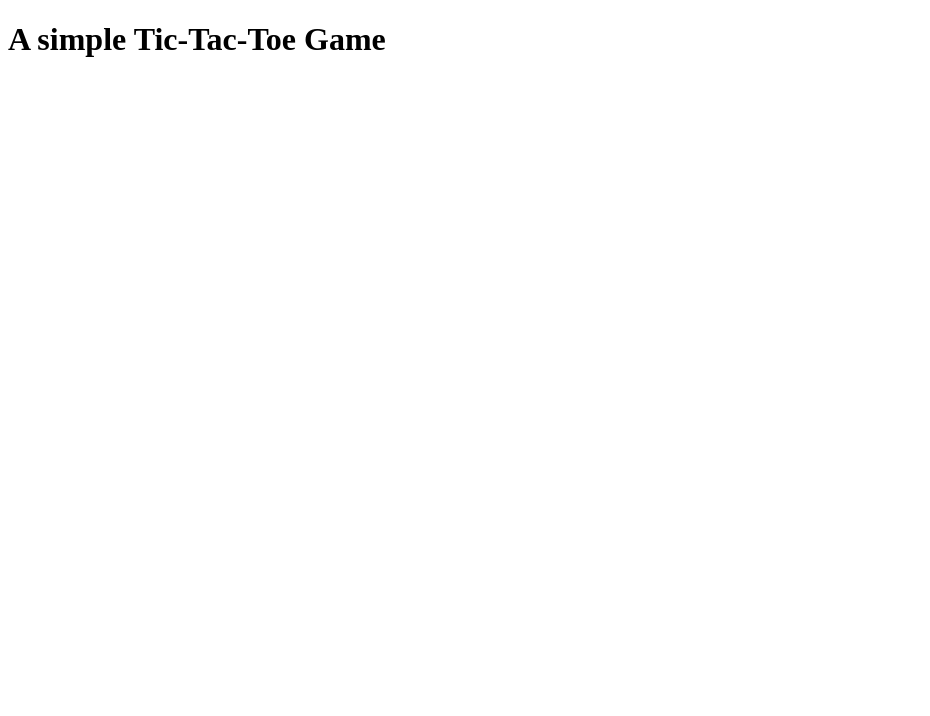
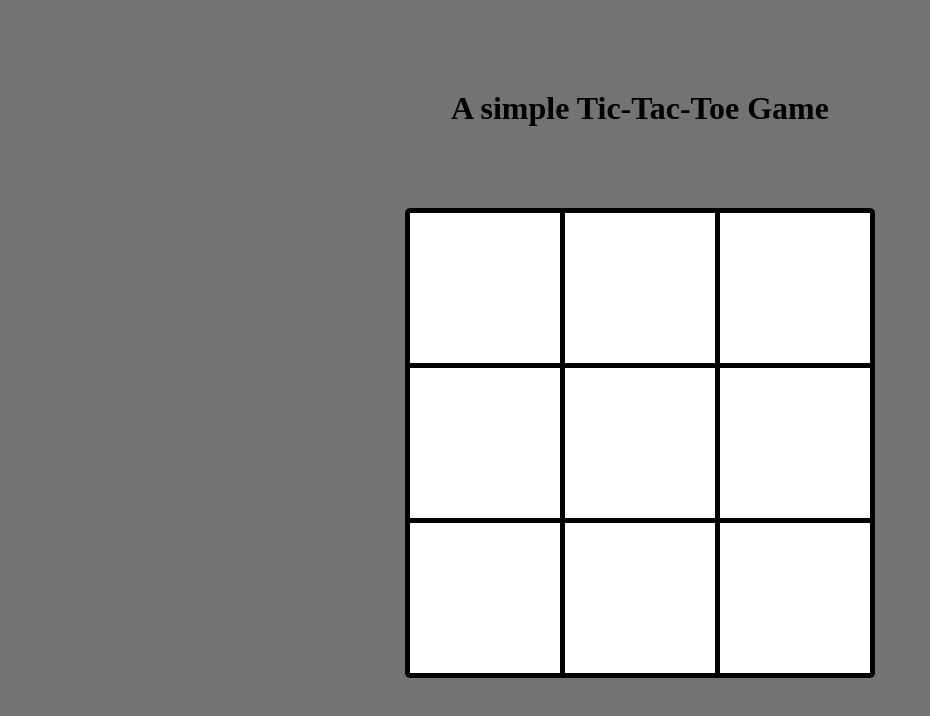
Before and after one commit to cooldudeachyut/tictactoe, a plain HTML site: page index.html in a window 1280 px wide. Shown: the whole page, without its empty margins (0-930 px from the left). Drawn offline with Linux system fonts and the light colour scheme.

Commit message:
Adds game grid graphics

```diff
--- a/index.html
+++ b/index.html
@@ -12,4 +12,5 @@
 
 		</div>
 	</body>
+	<script src="scripts/main.js"></script>
 </html>
--- a/scripts/main.js
+++ b/scripts/main.js
@@ -0,0 +1,14 @@
+function createGrid()
+{
+	const grid = document.getElementById("game-grid");
+
+	for (let i = 0; i < 9; i++)
+	{
+		let div = document.createElement("div");
+		div.classList.add("grid-card");
+		div.id = `grid-${i}`;
+		grid.append(div);
+	}
+}
+
+createGrid();
--- a/styles/style.css
+++ b/styles/style.css
@@ -0,0 +1,31 @@
+#main {
+	display:flex;
+	align-items: center;
+	justify-content: flex-start;
+	flex-direction: column;
+	background-color: rgba(0, 0, 0, 0.548);
+}
+
+#topbar {
+	display: flex;
+	justify-content: center;
+	align-items: center;
+	width:100%;
+	height:200px;
+}
+
+#game-grid {
+	display: grid;
+	grid-template-columns: repeat(3, 150px);
+	grid-template-rows: repeat(3, 150px);
+	gap:5px;
+	background-color: rgb(0, 0, 0);
+	border-radius: 5px;
+	border: 5px solid rgb(0, 0, 0);
+}
+
+.grid-card {
+	width:150px;
+	height: 150px;
+	background-color: rgb(255, 255, 255);
+}
```
